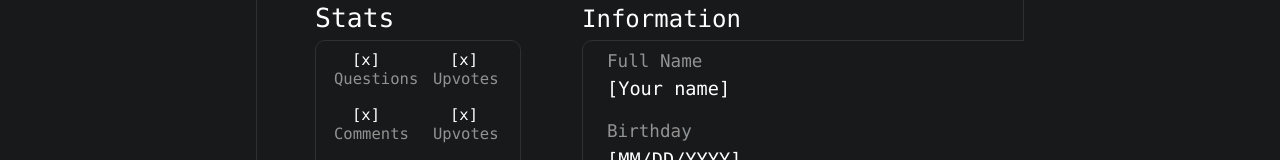
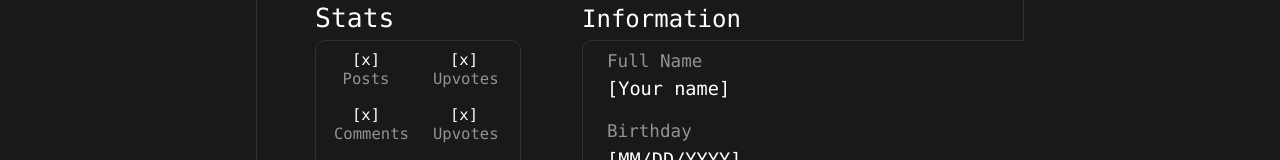
Before and after one commit to Scrappyz/QA-Sharing-Platform, a React (Create React App) app: page /profile in a window 1280 px wide. Shown: the part 284-444 px from the top of the page. Built offline with nearby package versions, Linux system fonts and the light colour scheme.

Commit message:
changed some html

```diff
--- a/src/views/pages/Profile/Profile.js
+++ b/src/views/pages/Profile/Profile.js
@@ -35,7 +35,7 @@ function Profile() {
                                 <div className="posts-container">
                                     <div className="posts">
                                         <p className="value">[x]</p>
-                                        <p className="txt">Questions</p>
+                                        <p className="txt">Posts</p>
                                     </div>
                                     <div className="upvotes">
                                         <p className="value">[x]</p>
```
